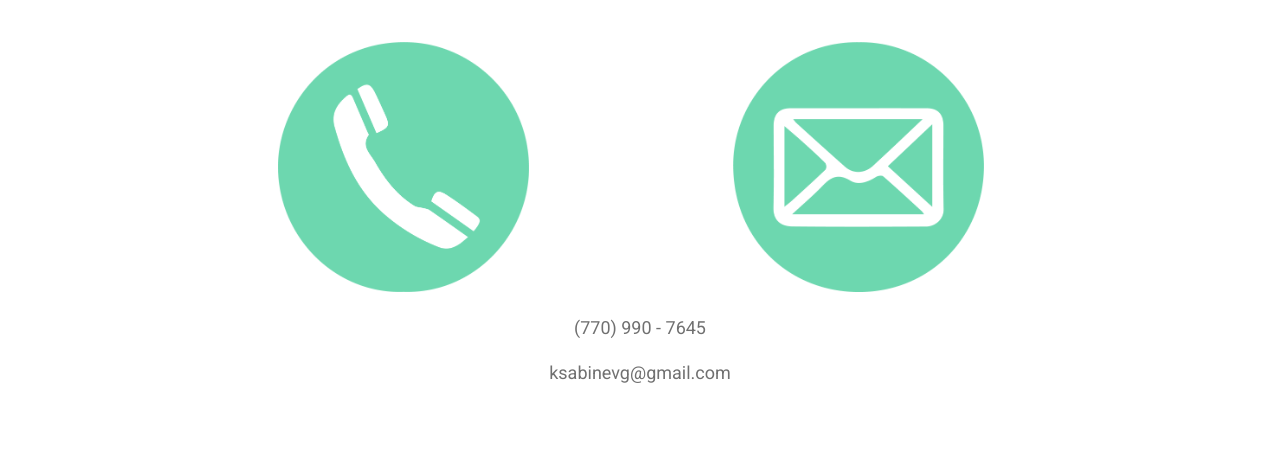
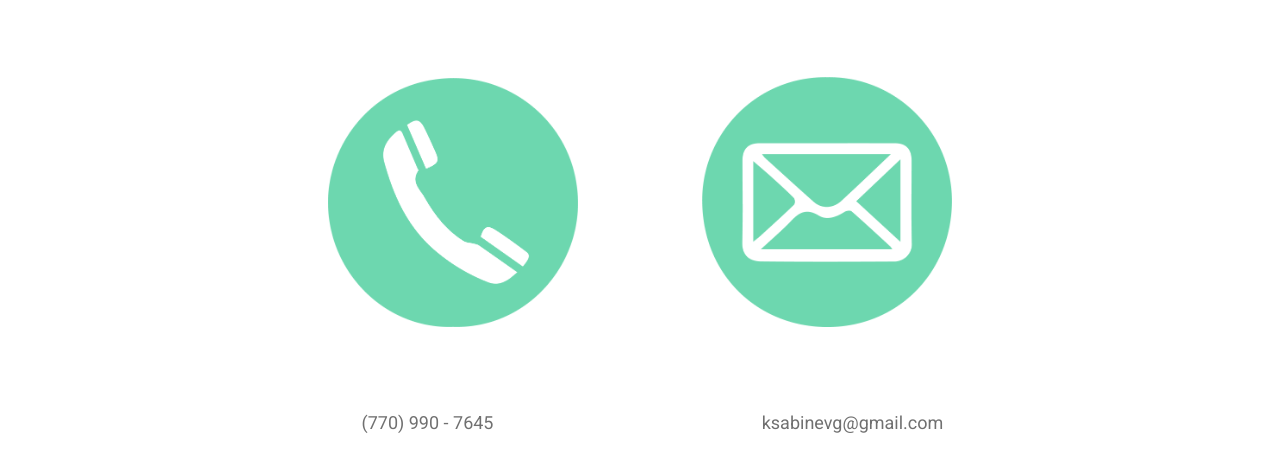
Before and after one commit to ksabinevg/KsVG, a plain HTML site: page contact.html in a window 1280 px wide. Shown: the part 184-656 px from the top of the page. Drawn offline with Linux system fonts and the light colour scheme.

Commit message:
Add files via upload

```diff
--- a/css/styles.css
+++ b/css/styles.css
@@ -34,6 +34,10 @@
 .container {
     position: relative;
     top: -6px;
+}
+
+.contactingcontain {
+    text-align:center;
 }
 
 .credits {
@@ -251,13 +255,8 @@ img.logo {
 
 img.contacting {
     /* Layout Properties */
-    position: relative;
-    left: 170px;
-    top: 0px;
-    padding: 100px;
-    padding-top: 25px;
-    padding-bottom: 0px;
-    height: 250px;
+    width: 250px;
+    padding: 60px;
 }
 
 .workpage {
@@ -364,6 +363,12 @@ h3 {
     line-height: 1.5;
 }
 
+h3.contacting {
+    /* Layout Properties */
+    width: 50%;
+    float: left;
+}
+
 h3.resume {
     /* Layout Properties */
     top: 175px;
```
